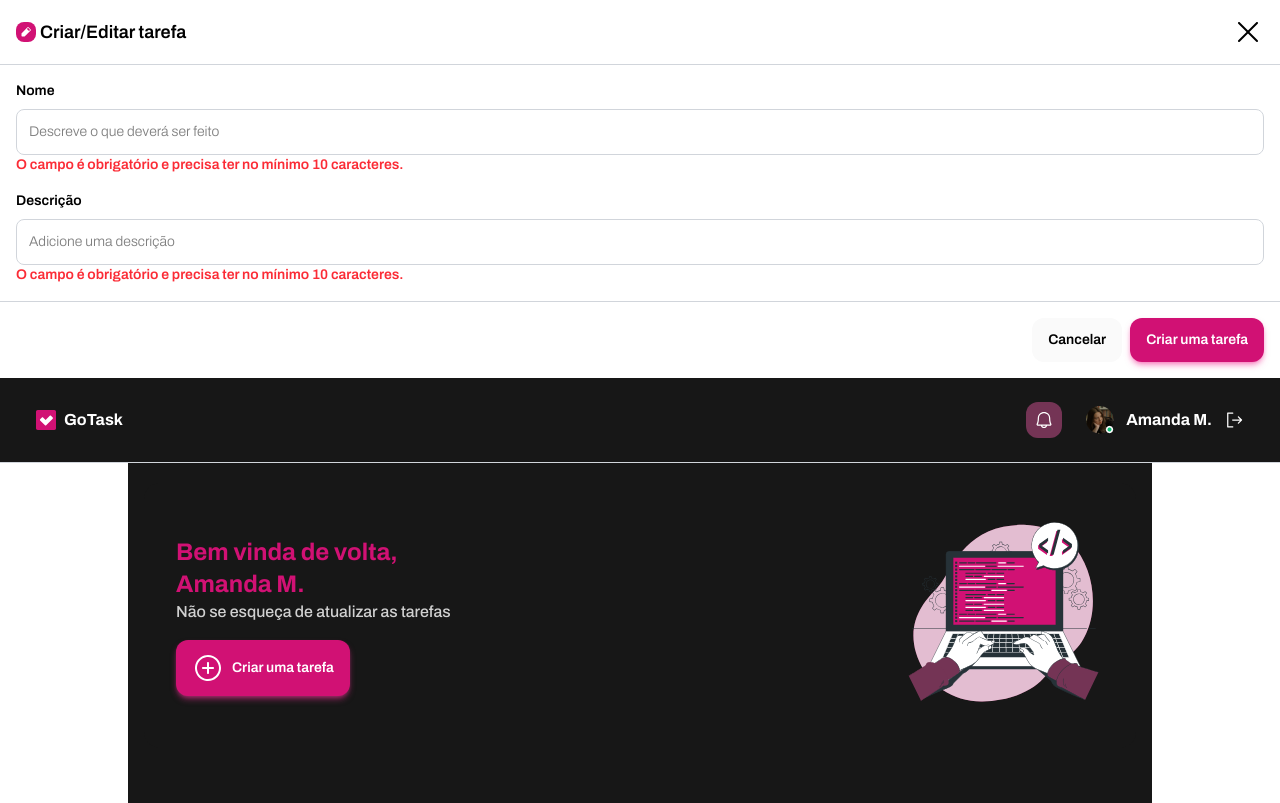
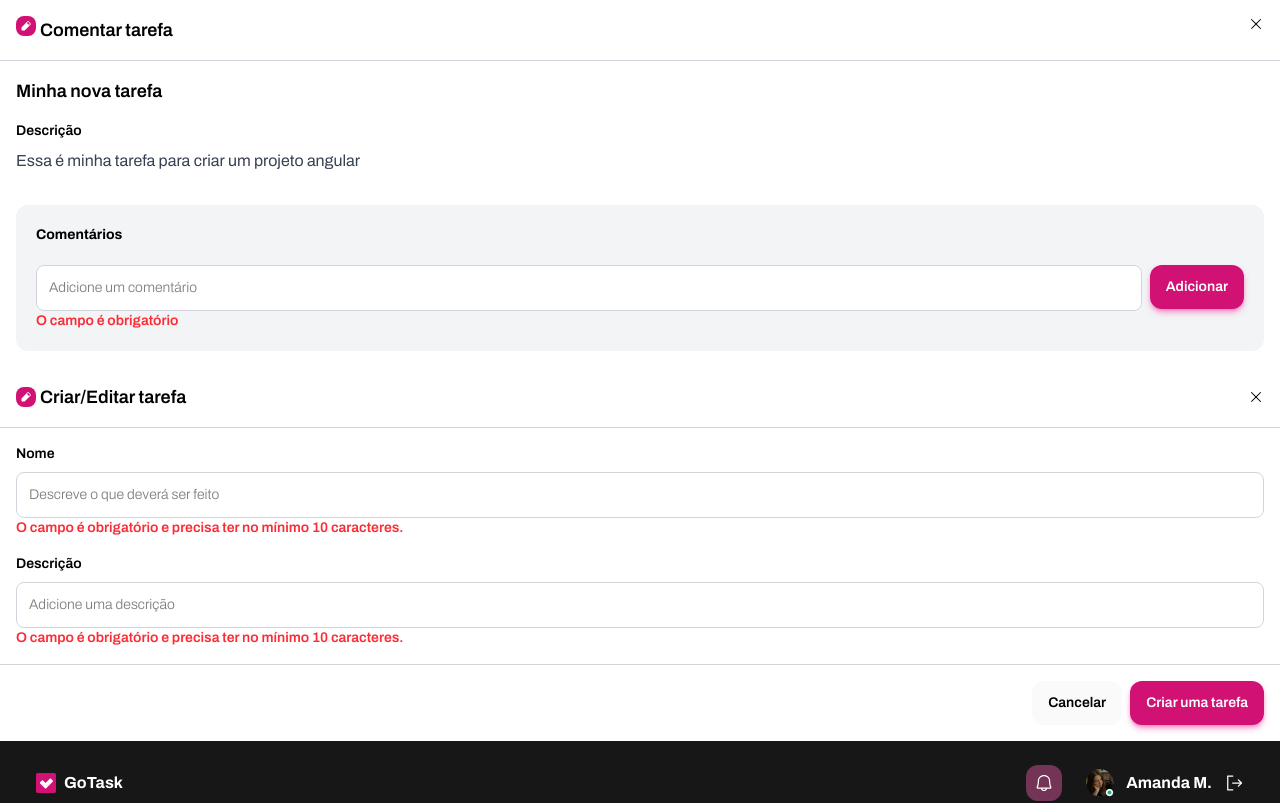
Before and after one commit to AmandaLinger/To-do_List_angular, an Angular app: page / in a window 1280 px wide. Shown: the top 803 px of the page. Built offline with nearby package versions, Linux system fonts and the light colour scheme.

Commit message:
Criando o layout do modal de comentários da tarefa

```diff
--- a/src/app/app.component.html
+++ b/src/app/app.component.html
@@ -1,3 +1,5 @@
+<app-task-comments-modal/>
+
 <app-task-form-modal/>
 
 <div class="mx-auto max-w-7xl">
--- a/src/app/app.component.ts
+++ b/src/app/app.component.ts
@@ -2,10 +2,11 @@
 import {HeaderComponent} from './components/header/header.component';
 import {MainContentComponent} from './components/main-content/main-content.component';
 import {TaskFormModalComponent} from './components/task-form-modal/task-form-modal.component';
+import {TaskCommentsModalComponent} from './components/task-comments-modal/task-comments-modal.component';
 
 @Component({
   selector: 'app-root',
-  imports: [HeaderComponent, MainContentComponent, TaskFormModalComponent],
+  imports: [HeaderComponent, MainContentComponent, TaskFormModalComponent, TaskCommentsModalComponent],
   templateUrl: './app.component.html',
   styleUrl: './app.component.css'
 })
--- a/src/app/components/task-comments-modal/task-comments-modal.component.html
+++ b/src/app/components/task-comments-modal/task-comments-modal.component.html
@@ -1 +1,32 @@
-<p>task-comments-modal works!</p>
+<div class="rounded-xl overflow-scroll bg-white max-h-[500] scrollbar-hidden">
+  <div class="p-4 flex gap-1">
+    <img class="bg-[#D11174] p-1 h-5 w-5 rounded-lg" src="images/pencil-simple-outline.svg" alt="ícone de lapis">
+    <h1 class="font-semibold text-lg">Comentar tarefa</h1>
+
+    <img class="ml-auto cursor-pointer h-4" src="images/x.svg" alt="ícone de x">
+  </div>
+
+  <div class="p-4 border-t border-[#d1d5db]">
+    <h1 class="font-semibold text-lg mb-4">Minha nova tarefa</h1>
+    <p class="font-semibold text-sm mb-2">Descrição</p>
+    <p class="font-normal text-base text-[#374151]">Essa é minha tarefa para criar um projeto angular </p>
+  </div>
+
+  <div class="p-4 ">
+    <div class="bg-[#f3f4f6] p-5 rounded-xl flex flex-col gap-5">
+      <div>
+        <p class="font-bold text-sm">Comentários</p>
+      </div>
+
+      <div class="flex items-start gap-2">
+        <div class="flex flex-col w-full">
+          <input class="rounded-lg border border-[#d1d5db] p-3 bg-white flex-1
+            text-sm font-light" placeholder="Adicione um comentário" type="text" />
+          <p class="font-semibold text-sm text-red-500">O campo é obrigatório</p>
+        </div>
+        <button class="py-3 px-4 bg-[#D11174] rounded-xl text-sm font-semibold cursor-pointer
+      active:translate-y-1 transition-transform duration-75 shadow-md shadow-pink-500/50 text-white">Adicionar</button>
+      </div>
+    </div>
+  </div>
+</div>
--- a/src/app/components/task-form-modal/task-form-modal.component.html
+++ b/src/app/components/task-form-modal/task-form-modal.component.html
@@ -3,7 +3,7 @@
     <img class="bg-[#D11174] p-1 h-5 w-5 rounded-lg" src="images/pencil-simple-outline.svg" alt="">
     <h1 class="font-semibold text-lg">Criar/Editar tarefa</h1>
 
-    <img class="ml-auto cursor-pointer" src="images/x.svg" alt="">
+    <img class="ml-auto cursor-pointer h-4" src="images/x.svg" alt="">
   </div>
 
   <div class="p-4 border-y border-[#D1D5DB] flex flex-col gap-4">
```
